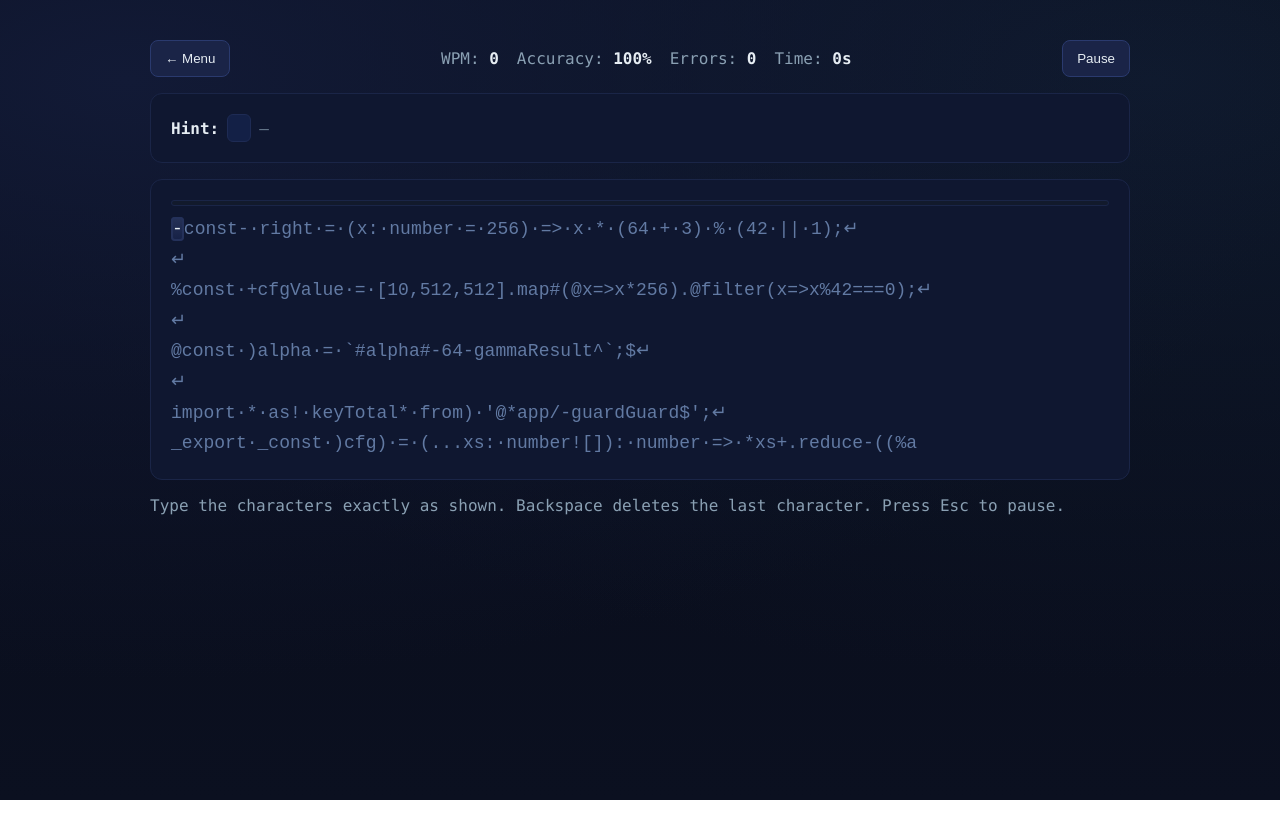
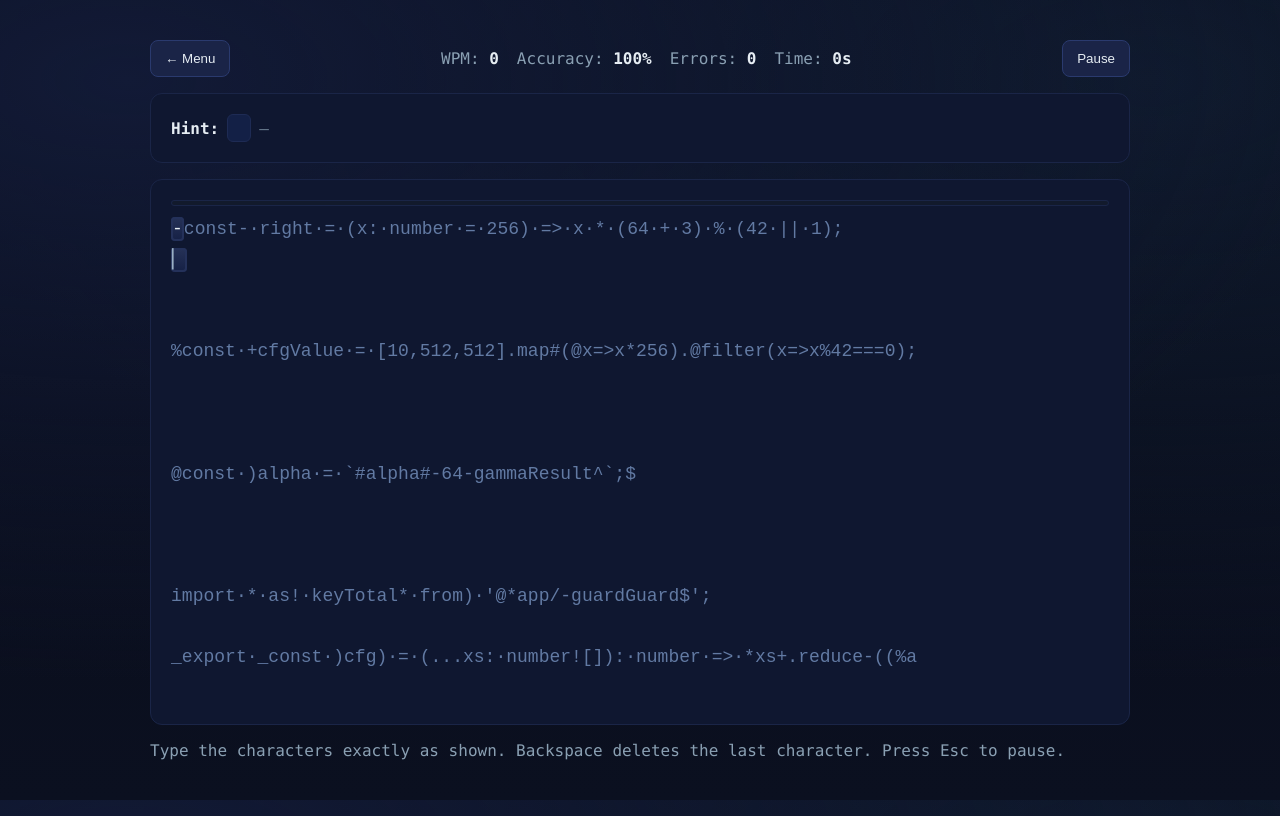
Before and after one commit to aleshh/typing, a React (Vite) app: page / in a window 1280 px wide. Both pictures are taken after a click on the button "Start Sprint". Built offline with nearby package versions, Linux system fonts and the light colour scheme.

Commit message:
Change typing to be two-row

```diff
--- a/src/screens/TypingScreen.tsx
+++ b/src/screens/TypingScreen.tsx
@@ -97,17 +97,35 @@ export default function TypingScreen({ onFinish, onCancel }: Props) {
     onFinish(id);
   }, [done]);
 
-  const displayTokens = useMemo(() => {
-    const tokens: { ch: string; cls: string }[] = [];
-    for (let i = 0; i < target.length; i++) {
-      const ch = target[i];
-      const typedCh = typed[i];
-      let cls = 'upcoming';
-      if (i < typed.length) cls = typedCh === ch ? 'correct' : 'error';
-      if (i === typed.length) cls = 'current';
-      tokens.push({ ch: ch === ' ' ? '·' : ch === '\n' ? '↵\n' : ch, cls });
+  const displayLines = useMemo(() => {
+    const lines: { target: { ch: string; cls: string }[]; echo: { ch: string; cls: string }[] }[] = [];
+    let offset = 0;
+    const rawLines = target.split('\n');
+    for (const raw of rawLines) {
+      const tChars: { ch: string; cls: string }[] = [];
+      const eChars: { ch: string; cls: string }[] = [];
+      for (let j = 0; j < raw.length; j++) {
+        const pos = offset + j;
+        const ch = raw[j];
+        const typedCh = typed[pos];
+        let cls = 'upcoming';
+        // Keep the caret indicator on target line but move red/green to echo line
+        if (pos === typed.length) cls = 'current';
+        tChars.push({ ch: ch === ' ' ? '·' : ch, cls });
+        if (pos < typed.length) {
+          const ech = typedCh === ' ' ? '·' : typedCh === '\n' ? '' : typedCh;
+          const eCls = typedCh === ch ? 'echo-correct' : 'echo-error';
+          if (ech) eChars.push({ ch: ech, cls: eCls });
+        }
+      }
+      // Add caret on echo line for the current position within this line
+      if (typed.length >= offset && typed.length <= offset + raw.length) {
+        eChars.push({ ch: '▏', cls: 'echo-current' });
+      }
+      lines.push({ target: tChars, echo: eChars });
+      offset += raw.length + 1; // account for the newline
     }
-    return tokens;
+    return lines;
   }, [target, typed]);
 
   const currentChar = target[idx];
@@ -142,8 +160,19 @@ export default function TypingScreen({ onFinish, onCancel }: Props) {
       <div className={`card typing ${paused ? 'paused' : ''}`}>
         <div className="progress"><div className="bar" style={{ width: `${(idx / target.length) * 100}%` }} /></div>
         <pre className="snippet" aria-label="typing area">
-          {displayTokens.map((t, i) => (
-            <span key={i} className={t.cls}>{t.ch}</span>
+          {displayLines.map((ln, i) => (
+            <span key={`l-${i}`}>
+              {ln.target.map((t, j) => (
+                <span key={`t-${i}-${j}`} className={t.cls}>{t.ch}</span>
+              ))}
+              {'\n'}
+              {ln.echo.length > 0 ? (
+                ln.echo.map((e, j) => (
+                  <span key={`e-${i}-${j}`} className={`echo ${e.cls}`}>{e.ch}</span>
+                ))
+              ) : null}
+              {'\n'}
+            </span>
           ))}
         </pre>
         {paused && <div className="overlay">Paused — press Esc to resume</div>}
--- a/src/styles.css
+++ b/src/styles.css
@@ -66,6 +66,10 @@ body {
 .snippet .error { color: var(--danger); text-decoration: underline; text-decoration-thickness: 2px; }
 .snippet .upcoming { color: #627aa3; }
 .snippet .current { background: linear-gradient(180deg, #263257, #152045); border-radius: 4px; padding: 2px 1px; box-shadow: 0 0 0 2px #24315a inset; }
+.snippet .echo { color: #9ab0c5; }
+.snippet .echo-correct { color: #9ab0c5; }
+.snippet .echo-error { color: var(--danger); text-decoration: underline; text-decoration-thickness: 2px; }
+.snippet .echo-current { background: linear-gradient(180deg, #263257, #152045); border-radius: 4px; padding: 2px 1px; box-shadow: 0 0 0 2px #24315a inset; }
 
 .typing.paused::after { content: ''; position: absolute; inset: 0; background: rgba(7,10,22,0.5); backdrop-filter: blur(1px); }
 .overlay { position: absolute; inset: 0; display: grid; place-items: center; color: var(--muted); font-size: 18px; }
```
